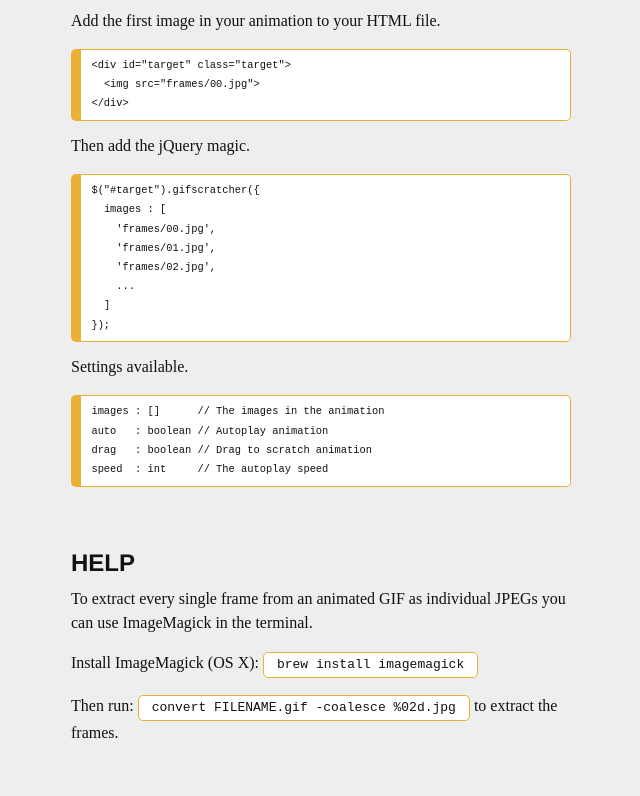
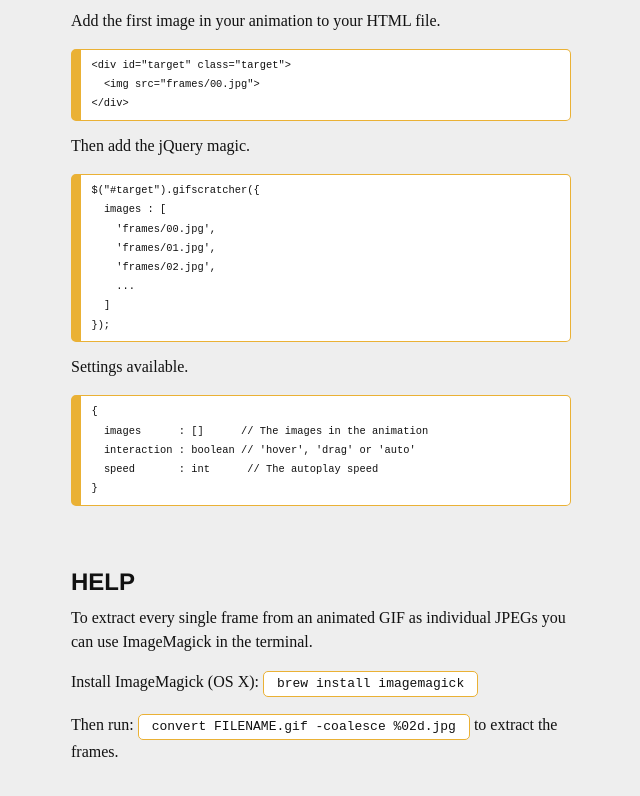
Before and after one commit to linuslundahl/GifScratcher, a website: page index.html in a window 1280 px wide. Shown: the part 684-1480 px from the top of the page, without its empty margins (319-959 px from the left). Drawn offline with nearby package versions, Linux system fonts and the light colour scheme; a web font is replaced by a local one.

Commit message:
Update interaction settings.

```diff
--- a/index.html
+++ b/index.html
@@ -71,11 +71,11 @@
       </p>
 
       <code>
-        <pre>images : []      // The images in the animation
-auto   : boolean // Autoplay animation
-drag   : boolean // Drag to scratch animation
-speed  : int     // The autoplay speed
-</pre>
+        <pre>{
+  images      : []      // The images in the animation
+  interaction : boolean // 'hover', 'drag' or 'auto'
+  speed       : int      // The autoplay speed
+}</pre>
       </code>
 
     </section>
```
